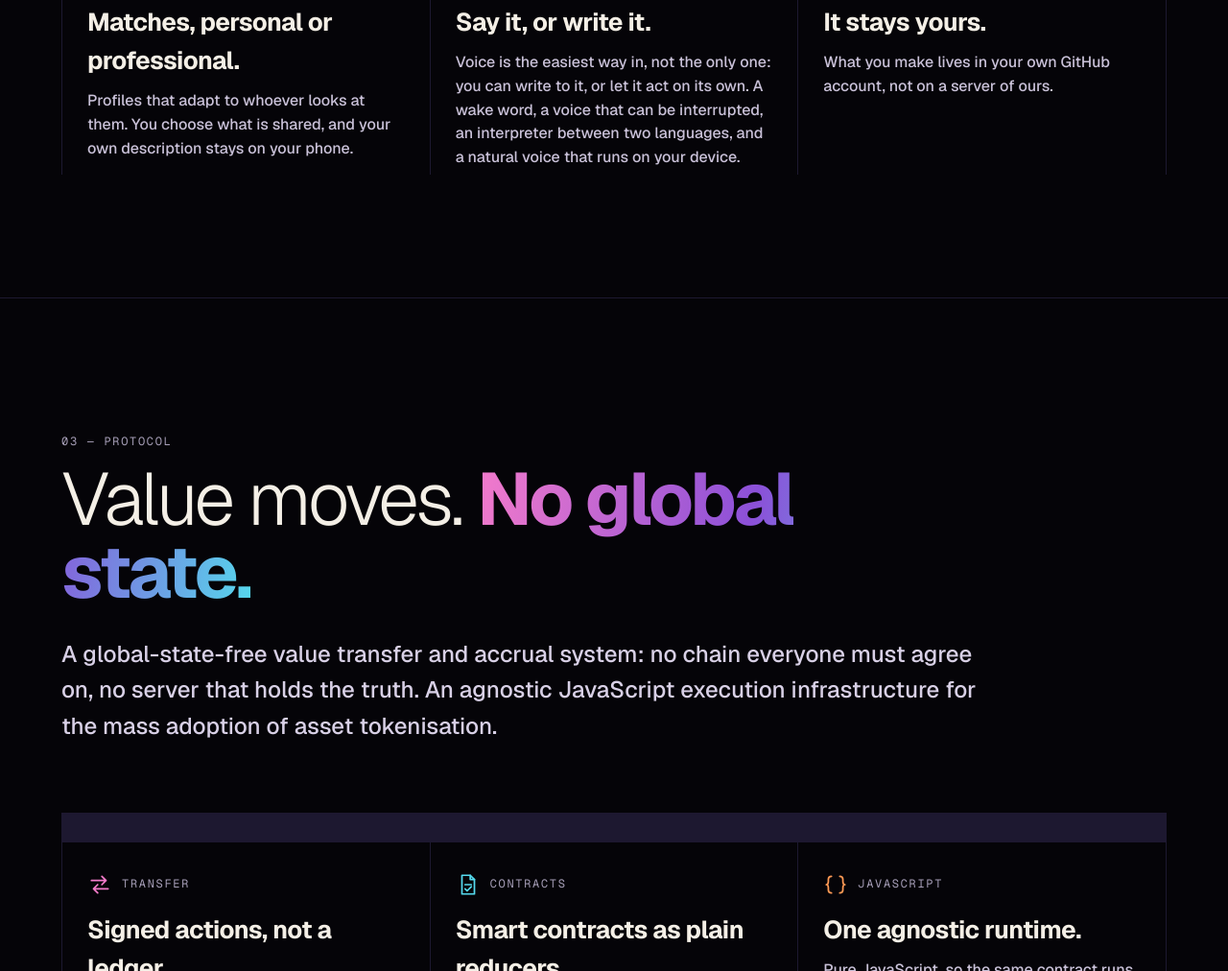
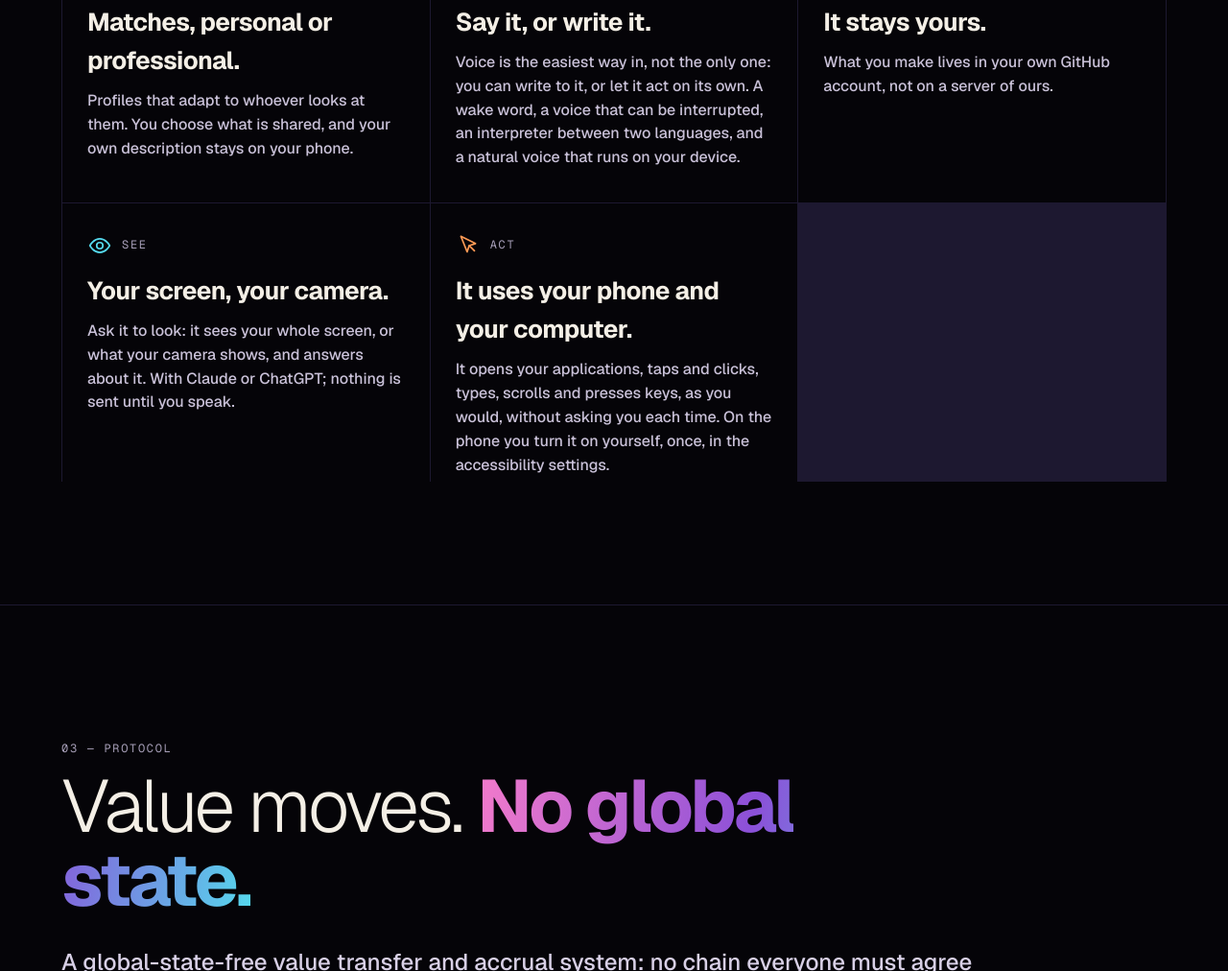
Before and after one commit to theodoreyong9/Test, a plain HTML site: page Profile/index.html in a window 1280 px wide. Shown: the part 2624-3636 px from the top of the page at 96% size. Drawn offline with nearby package versions, Linux system fonts and the light colour scheme; animation ran at ten frames a second.

Commit message:
Profile page: it sees and uses your screen

```diff
--- a/Profile/index.html
+++ b/Profile/index.html
@@ -239,6 +239,8 @@ footer nav a:hover{border-color:var(--pink)}
     <div class="card"><span class="mono"><svg class="ic" style="color:var(--violet)" viewBox="0 0 24 24" aria-hidden="true"><circle cx="8.5" cy="9" r="3.2"/><circle cx="16" cy="9" r="3.2"/><path d="M3 20c.6-3.2 3-5 5.5-5s4.9 1.8 5.5 5M13.5 15.2c.7-.2 1.4-.3 2-.3 2.5 0 4.9 1.8 5.5 5"/></svg>Meet</span><h3>Matches, personal or professional.</h3><p>Profiles that adapt to whoever looks at them. You choose what is shared, and your own description stays on your phone.</p></div>
     <div class="card"><span class="mono"><svg class="ic" style="color:var(--pink)" viewBox="0 0 24 24" aria-hidden="true"><path d="M4 10v4M8 7v10M12 4v16M16 8v8M20 11v2"/></svg>Speak</span><h3>Say it, or write it.</h3><p>Voice is the easiest way in, not the only one: you can write to it, or let it act on its own. A wake word, a voice that can be interrupted, an interpreter between two languages, and a natural voice that runs on your device.</p></div>
     <div class="card"><span class="mono"><svg class="ic" style="color:var(--cyan)" viewBox="0 0 24 24" aria-hidden="true"><rect x="5" y="10.5" width="14" height="10" rx="2.5"/><path d="M8 10.5V8a4 4 0 0 1 8 0v2.5"/><circle cx="12" cy="15.5" r="1.3"/></svg>Keep</span><h3>It stays yours.</h3><p>What you make lives in your own GitHub account, not on a server of ours.</p></div>
+    <div class="card"><span class="mono"><svg class="ic" style="color:var(--cyan)" viewBox="0 0 24 24" aria-hidden="true"><path d="M2.5 12S6 5.500 12 5.500 21.500 12 21.500 12 18 18.500 12 18.500 2.500 12 2.500 12z"/><circle cx="12" cy="12" r="3"/></svg>See</span><h3>Your screen, your camera.</h3><p>Ask it to look: it sees your whole screen, or what your camera shows, and answers about it. With Claude or ChatGPT; nothing is sent until you speak.</p></div>
+    <div class="card"><span class="mono"><svg class="ic" style="color:var(--amber)" viewBox="0 0 24 24" aria-hidden="true"><path d="M5 3l14 7-6 2-2 6z"/><path d="M13 12l5 5"/></svg>Act</span><h3>It uses your phone and your computer.</h3><p>It opens your applications, taps and clicks, types, scrolls and presses keys, as you would, without asking you each time. On the phone you turn it on yourself, once, in the accessibility settings.</p></div>
   </div>
 </section>
 
```
